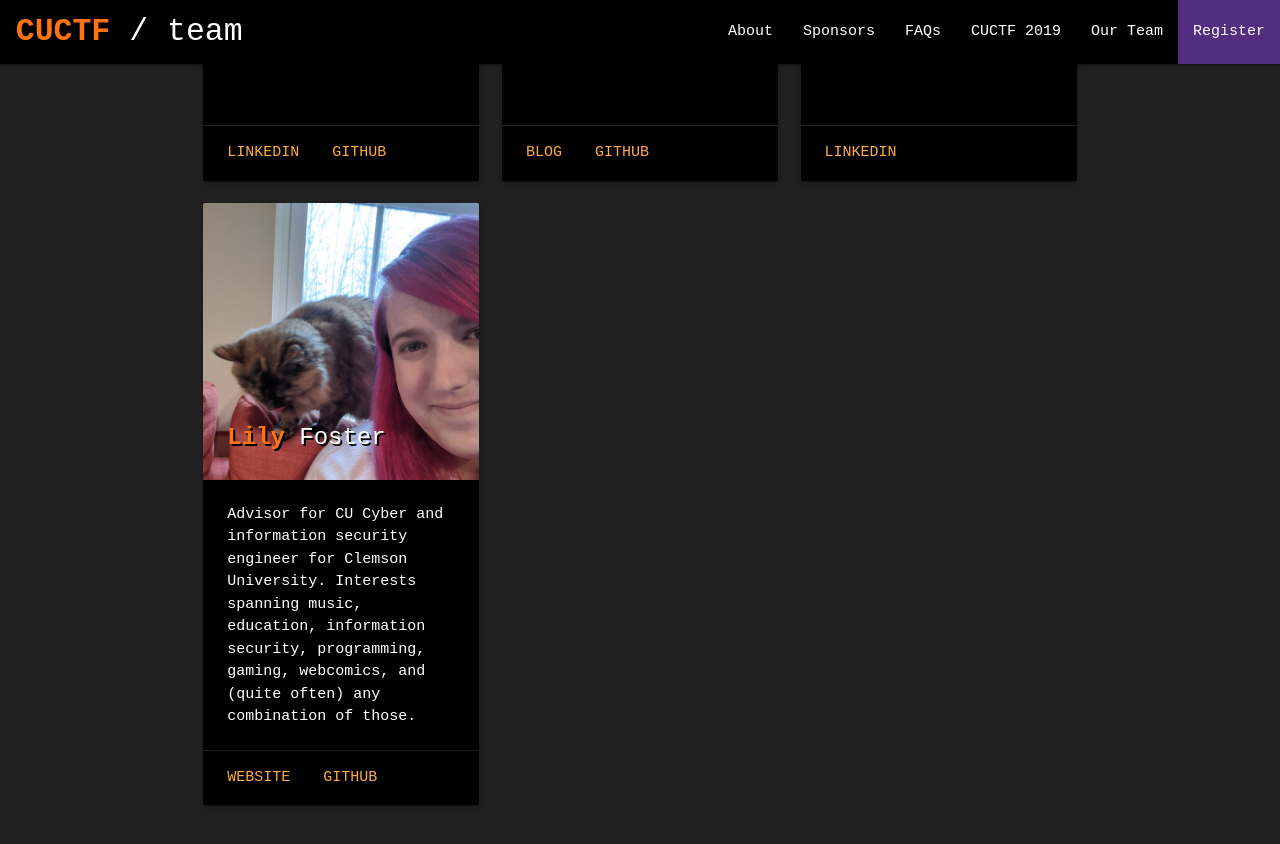
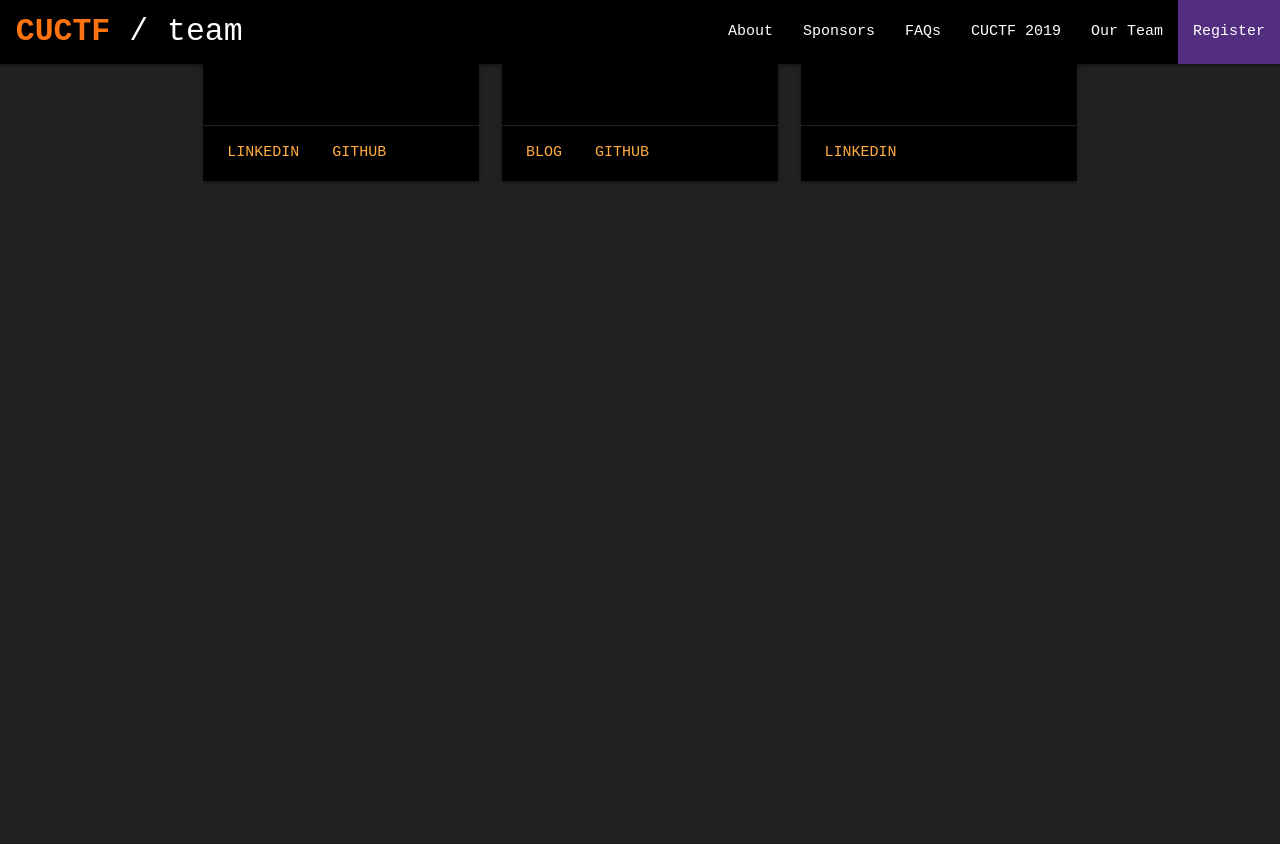
Before and after one commit to CUCyber/cuctf.io, a Jekyll site: the page built from team.html, in a window 1280 px wide and 900 px high, scrolled down 1895 px. Shown: the top 844 px of the window. Built offline with Jekyll 4.4.1, drawn with Linux system fonts in a browser that asks for light colours; nearby versions of some CDN libraries; some web fonts are replaced; after the commit the page ends 2171 px from its top, so only the background shows below that.

Commit message:
remove organizer

```diff
--- a/team.html
+++ b/team.html
@@ -136,20 +136,5 @@ title: team
         </div>
       </div>
     </div>
-    <div class="col m12 l6 xl4">
-      <div class="card black">
-        <div class="card-image">
-          <img src="/public/images/profiles/lily.jpg" class="card-img" alt="">
-          <span class="card-title white-text"><strong>Lily</strong> Foster</span>
-        </div>
-        <div class="card-content white-text">
-          <p>Advisor for CU Cyber and information security engineer for Clemson University. Interests spanning music, education, information security, programming, gaming, webcomics, and (quite often) any combination of those.</p>
-        </div>
-        <div class="card-action">
-          <a rel="external noopener" target="_blank" href="https://lily.flowers/">Website</a>
-          <a rel="external noopener" target="_blank" href="https://github.com/lilyinstarlight">GitHub</a>
-        </div>
-      </div>
-    </div>
   </div>
 </div>
```
Also changed, not shown: public/images/profiles/lily.jpg (deleted).
